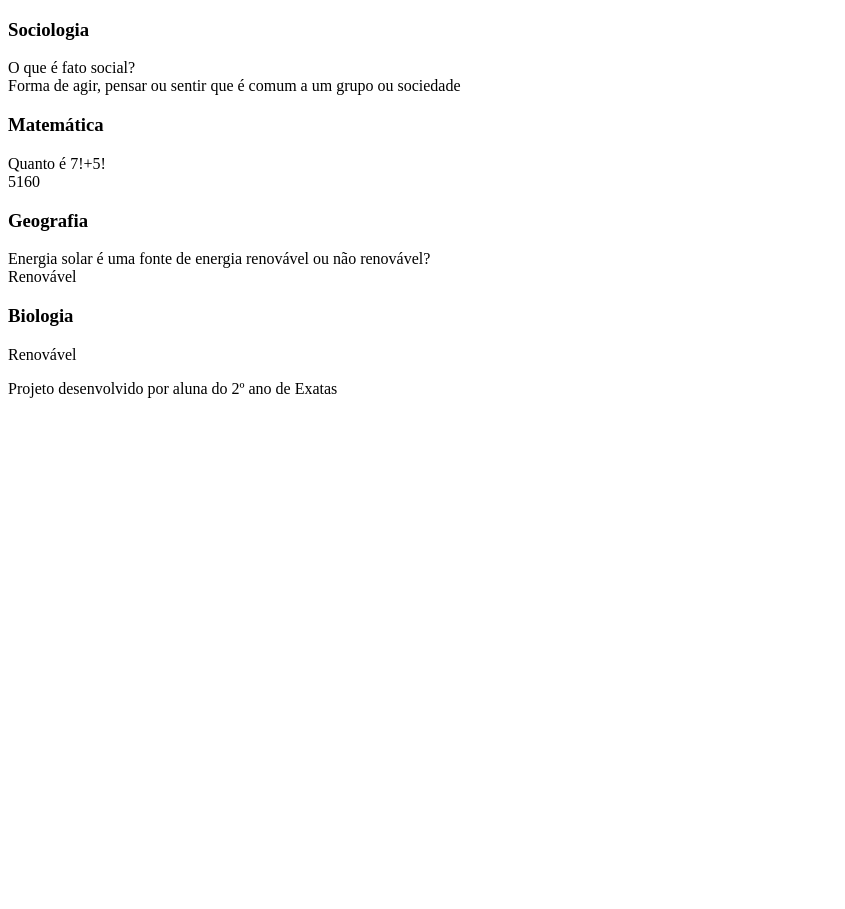
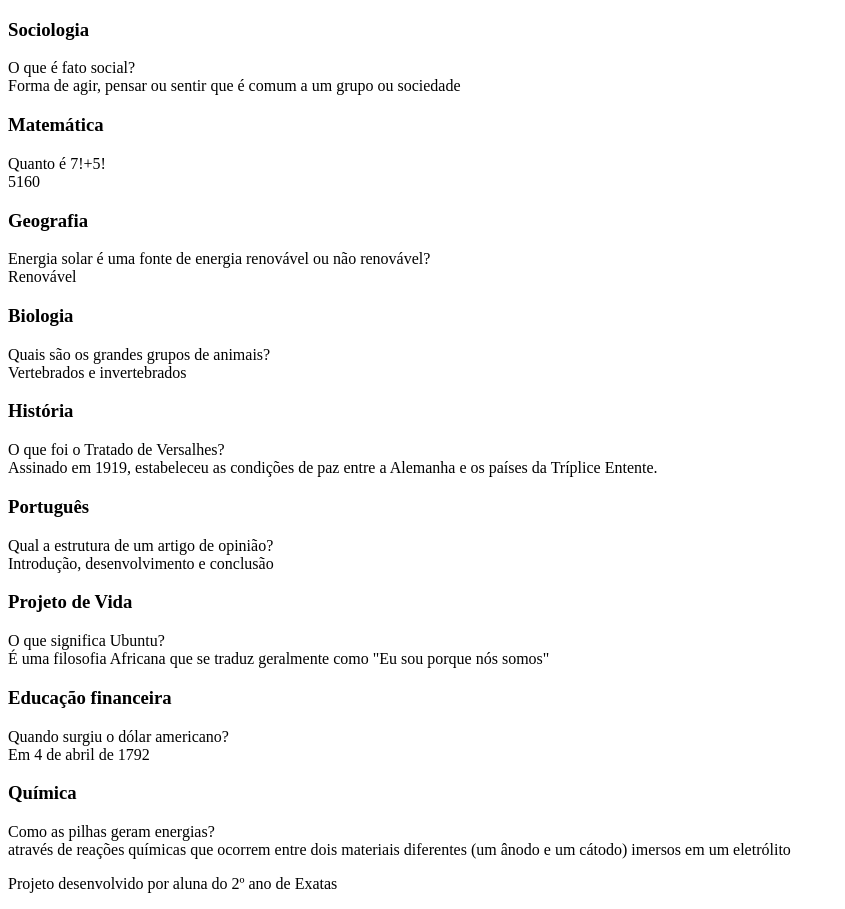
Before and after one commit to daniellygrando/flashcard, a plain HTML site: page index.html in a window 1280 px wide. Shown: the whole page, without its empty margins (0-845 px from the left). Before the commit the page ends 800 px from the top, so only its background shows below. Drawn offline with Linux system fonts and the light colour scheme.

Commit message:
Add files via upload

```diff
--- a/index.html
+++ b/index.html
@@ -42,19 +42,72 @@
           </div>
         </div>
       </article>
-    </article>
     <article class="cartao">
       <div class="cartao__conteudo">
         <h3>Biologia</h3>
         <div class="cartao__conteudo__pergunta">
-
+          Quais são os grandes grupos de animais?
         </div>
         <div class="cartao__conteudo__resposta">
-          Renovável
+          Vertebrados e invertebrados
+        </div>
+      </div>
+       </article>
+      <article class="cartao">
+        <div class="cartao__conteudo">
+        <h3>História</h3>
+        <div class="cartao__conteudo__pergunta">
+          O que foi o Tratado de Versalhes?
+        </div>
+        <div class="cartao__conteudo__resposta">
+          Assinado em 1919, estabeleceu as condições de paz entre a Alemanha e os países da Tríplice Entente.
         </div>
       </div>
     </article>
-
+      <article class="cartao">
+        <div class="cartao__conteudo">
+        <h3>Português</h3>
+        <div class="cartao__conteudo__pergunta">
+          Qual a estrutura de um artigo de opinião?
+        </div>
+        <div class="cartao__conteudo__resposta">
+        Introdução, desenvolvimento e conclusão
+        </div>
+      </div>
+    </article>
+    <article class="cartao">
+      <div class="cartao__conteudo">
+      <h3>Projeto de Vida</h3>
+      <div class="cartao__conteudo__pergunta">
+        O que significa Ubuntu?
+      </div>
+      <div class="cartao__conteudo__resposta">
+      É uma filosofia Africana que se traduz geralmente como "Eu sou porque nós somos"
+      </div>
+    </div>
+  </article>
+  <article class="cartao">
+    <div class="cartao__conteudo">
+    <h3>Educação financeira</h3>
+    <div class="cartao__conteudo__pergunta">
+      Quando surgiu o dólar americano?
+    </div>
+    <div class="cartao__conteudo__resposta">
+    Em 4 de abril de 1792
+    </div>
+  </div>
+</article>
+<article class="cartao">
+  <div class="cartao__conteudo">
+  <h3>Química</h3>
+  <div class="cartao__conteudo__pergunta">
+    Como as pilhas geram energias?
+  </div>
+  <div class="cartao__conteudo__resposta">
+    através de reações químicas que ocorrem entre dois materiais diferentes (um ânodo e um cátodo) imersos em um eletrólito
+  </div>
+</div>
+</article>
     </section>
   </main>
   <footer>
```
